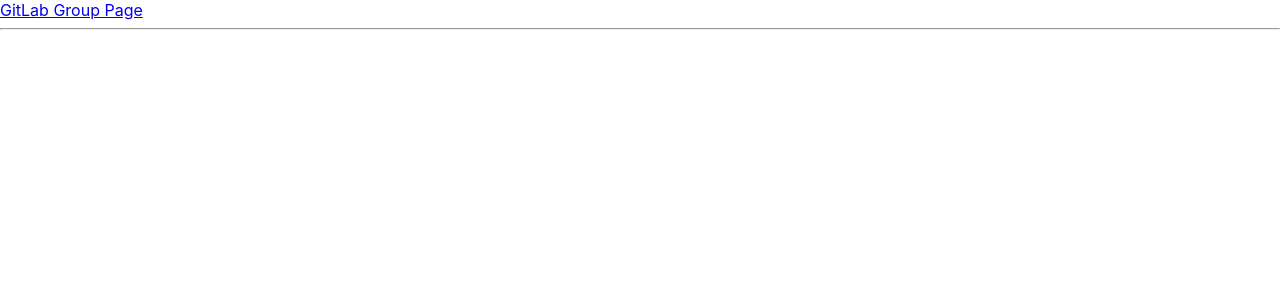
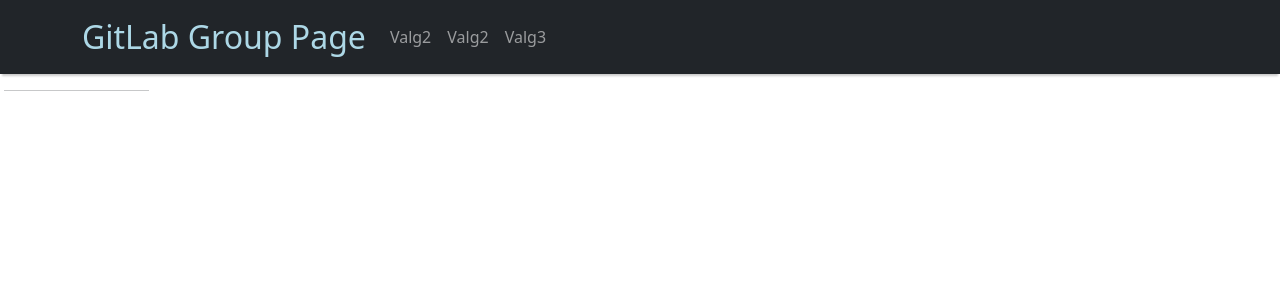
Before and after one commit to kavusiks/gitlab_group_page, a React (Create React App) app in the folder gitlab-group-page/: page / in a window 1280 px wide. Shown: the top 300 px of the page. Built offline with nearby package versions, Linux system fonts and the light colour scheme.

Commit message:
(#3) Added styling to navbar

```diff
--- a/gitlab-group-page/package.json
+++ b/gitlab-group-page/package.json
@@ -12,7 +12,7 @@
     "@types/react-dom": "^17.0.0",
     "bootstrap": "^5.1.1",
     "react": "^17.0.2",
-    "react-bootstrap": "^1.6.3",
+    "react-bootstrap": "^1.6.4",
     "react-dom": "^17.0.2",
     "react-router-dom": "^5.3.0",
     "react-scripts": "4.0.3",
--- a/gitlab-group-page/src/App.tsx
+++ b/gitlab-group-page/src/App.tsx
@@ -1,6 +1,7 @@
 import { BrowserRouter, Route, Switch } from "react-router-dom";
 import "./App.css";
 import MainPage from "./pages/MainPage";
+import "bootstrap/dist/css/bootstrap.min.css";
 
 function App() {
   return (
--- /dev/null
+++ b/gitlab-group-page/src/components/NavigationBar/index.css
@@ -0,0 +1,8 @@
+.navbar {
+  box-shadow: 0 4px 2px -2px rgb(202, 202, 202);
+}
+
+.navbar .logo {
+  color: lightblue !important;
+  font-size: xx-large;
+}
--- a/gitlab-group-page/src/components/NavigationBar/index.tsx
+++ b/gitlab-group-page/src/components/NavigationBar/index.tsx
@@ -1,27 +1,23 @@
-import React from "react";
 import { FunctionComponent } from "react";
 
-//import { Person } from "react-bootstrap-icons";
-import { Nav, Navbar } from "react-bootstrap/";
-//import { Button } from "react-bootstrap";
-//import "./index.css";
-//import { useSessionContext } from "../../context/Session";
-//import AuthenticationService from "../../core/auth";
-//import { useHistory, useLocation } from "react-router";
-
+import { Container, Nav, Navbar } from "react-bootstrap/";
+import "./index.css";
 /**
  * Global navbar
  */
 const NavigationBar: FunctionComponent = () => {
-  /* The button "Adminpanel" will take the super user to the general admin site.
-  "Adminpanel" will not show if the user is not a super user*/
-
   return (
-    <Navbar bg="light" variant="light">
-      <Navbar.Brand href="/" className="logo">
-        GitLab Group Page
-      </Navbar.Brand>
-      <Nav className="mr-auto"></Nav>
+    <Navbar bg="dark" variant="dark">
+      <Container>
+        <Navbar.Brand href="/" className="logo">
+          GitLab Group Page
+        </Navbar.Brand>
+        <Nav className="me-auto">
+          <Nav.Link href="/">Valg2</Nav.Link>
+          <Nav.Link href="/">Valg2</Nav.Link>
+          <Nav.Link href="/">Valg3</Nav.Link>
+        </Nav>
+      </Container>
     </Navbar>
   );
 };
```
Also changed, not shown: gitlab-group-page/src/components/SideBar/index.tsx (deleted, +0 -22 lines), 1 other file (tests, documents, lock files or other folders).
